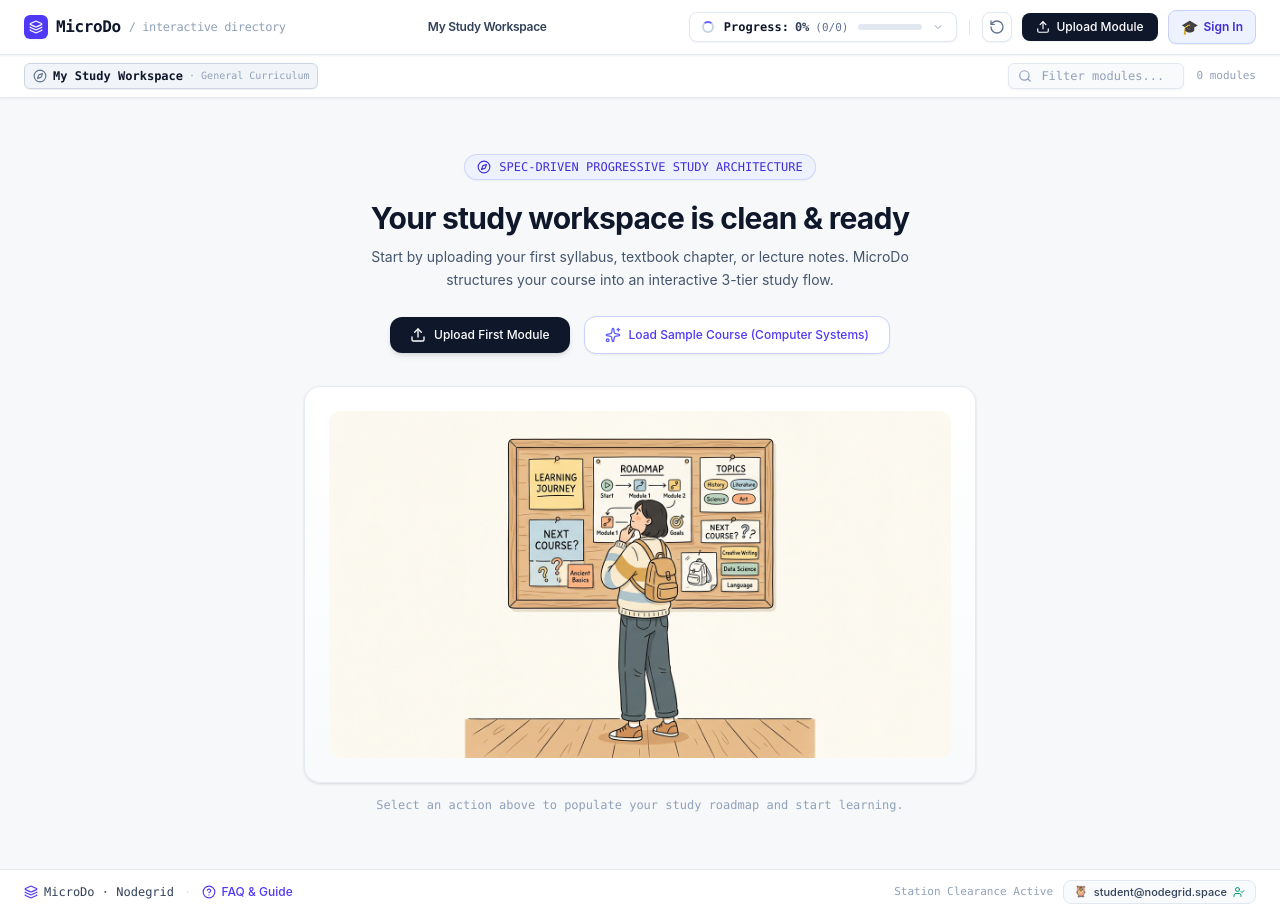
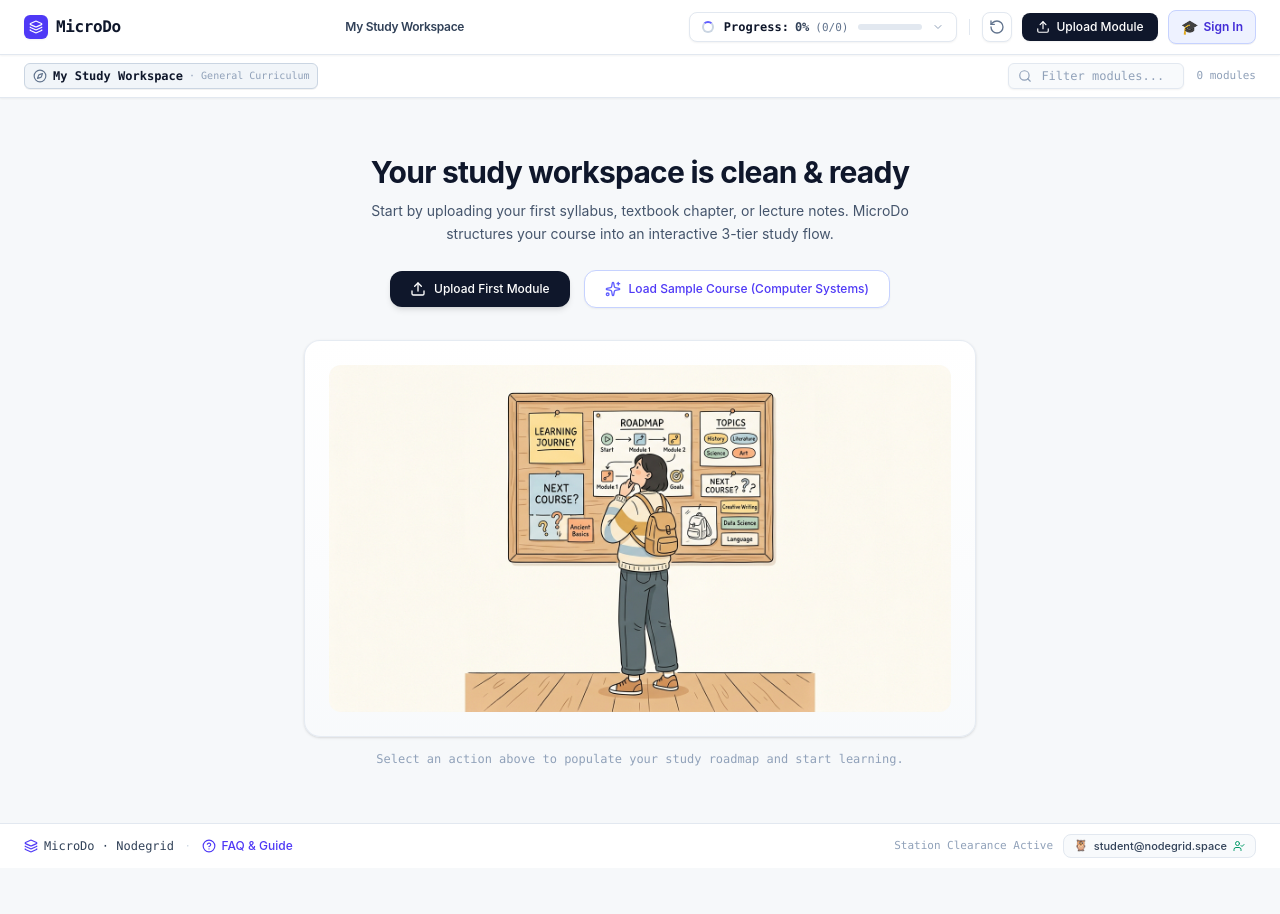
Before and after one commit to 2peny/microdo-v1, a React (Vite) app: page / in a window 1280 px wide. After the commit the page ends 868 px from the top, so only its background shows below. Built offline with nearby package versions, Linux system fonts and the light colour scheme.

Commit message:
refactor: remove interactive directory subtitle from Header component

```diff
--- a/src/components/EmptyStateView.tsx
+++ b/src/components/EmptyStateView.tsx
@@ -35,10 +35,6 @@ export const EmptyStateView: React.FC<EmptyStateViewProps> = ({
       className="w-full max-w-4xl mx-auto flex flex-col items-center text-center py-6 px-4"
     >
       {/* Top Badge */}
-      <div className="inline-flex items-center gap-2 px-3 py-1 rounded-full bg-indigo-50 border border-indigo-200/80 text-indigo-700 text-xs font-mono mb-5 shadow-xs">
-        <Compass className="w-3.5 h-3.5" />
-        <span>SPEC-DRIVEN PROGRESSIVE STUDY ARCHITECTURE</span>
-      </div>
 
       {/* Main Title & Subtitle */}
       <h2 className="text-2xl sm:text-3xl font-bold text-slate-900 tracking-tight font-sans max-w-2xl">
--- a/src/components/Header.tsx
+++ b/src/components/Header.tsx
@@ -59,9 +59,6 @@ export const Header: React.FC<HeaderProps> = ({
             <Layers className="w-3.5 h-3.5" />
           </div>
           <span className="font-mono tracking-tight font-extrabold text-slate-900">MicroDo</span>
-          <span className="hidden sm:inline text-slate-400 font-normal text-xs font-mono">
-            / interactive directory
-          </span>
         </button>
       </div>
 
```
